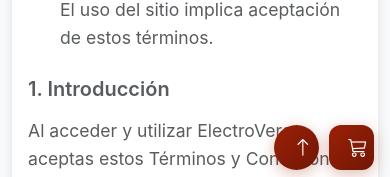
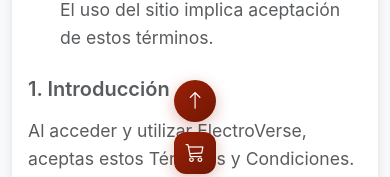
Before and after one commit to Dante-Schacht/PaginaWeb, a React (Vite) app: page /terminos-condiciones in a window 390 px wide. Shown: the part 658-835 px from the top of the page. Built offline with nearby package versions, Linux system fonts and the light colour scheme; no server answers.

Commit message:
Se mejoraron los botones flotantes

```diff
--- a/src/styles/components/FloatingButtons.css
+++ b/src/styles/components/FloatingButtons.css
@@ -10,8 +10,9 @@
 .floating-btn {
   width: 50px;
   height: 50px;
-  display: grid;
-  place-items: center;
+  display: inline-flex;
+  align-items: center;
+  justify-content: center;
   border: none;
   background: linear-gradient(135deg, #9C2007 0%, #701705 100%);
   color: #fff;
@@ -38,6 +39,12 @@
   font-size: 1.2rem;
 }
 
+.floating-btn i {
+  display: block;
+  line-height: 1;
+  font-size: 1em;
+}
+
 @media (max-width: 768px) {
   .floating-buttons {
     bottom: 16px;
@@ -50,3 +57,29 @@
     font-size: 1rem;
   }
 }
+
+@media (max-width: 576px) {
+  .floating-buttons {
+    left: 0;
+    right: 0;
+    transform: none;
+    bottom: calc(12px + env(safe-area-inset-bottom, 0px));
+    gap: 10px;
+    flex-direction: row;
+    align-items: center;
+    justify-content: center;
+  }
+  .floating-btn {
+    width: 42px;
+    height: 42px;
+    font-size: 0.95rem;
+  }
+}
+
+@media (max-width: 430px) {
+  .floating-buttons {
+    flex-direction: column;
+    justify-content: center;
+    align-items: center;
+  }
+}
```
